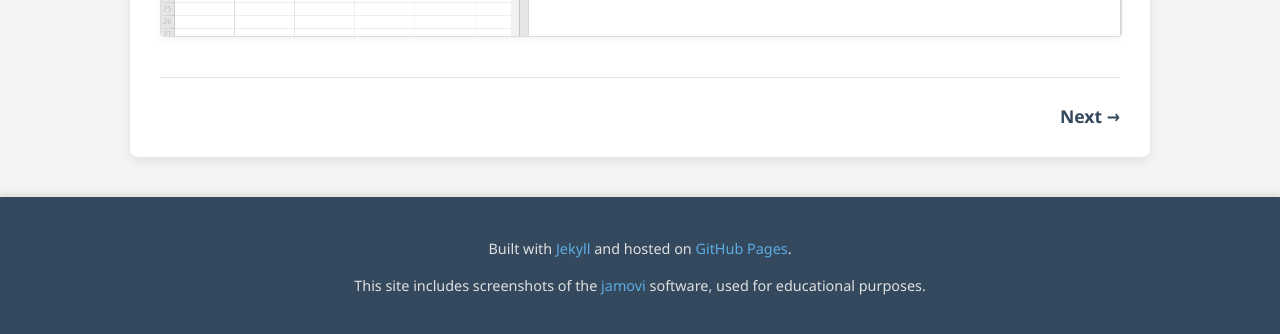
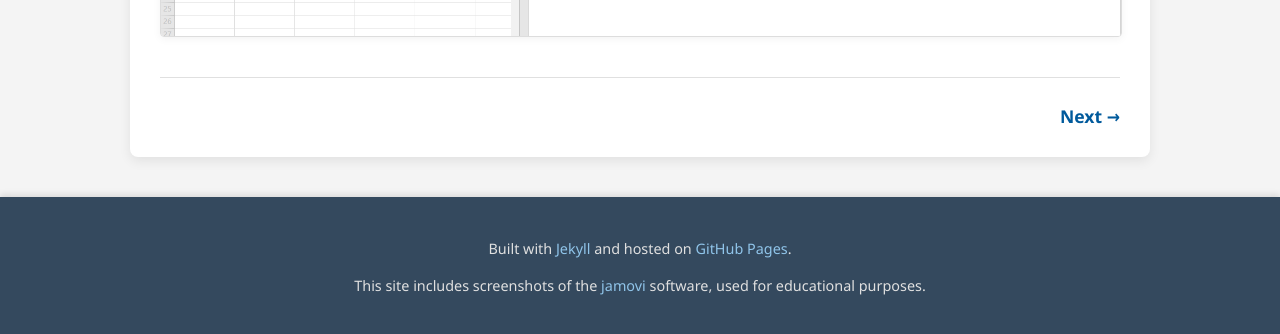
Before and after one commit to probe973/hsc-5066y, a Jekyll site: the page built from jamovi/getting-started/01-introduction.md, in a window 1280 px wide. Shown: the part 885-1219 px from the top of the page. Built offline with Jekyll 4.4.1, drawn with Linux system fonts in a browser that asks for light colours.

Commit message:
Update style.css

```diff
--- a/assets/css/style.css
+++ b/assets/css/style.css
@@ -41,6 +41,7 @@
     font-size: 1.1em;
 }
 
+/* --- Footer Styles (AAA Compliant) --- */
 footer {
     text-align: center;
     padding: 25px;
@@ -52,23 +53,22 @@
 }
 
 footer a {
-    color: #5dade2;
+    color: #90c5ea; /* A lighter blue that meets AAA on the dark background */
     text-decoration: none;
 }
 
 footer a:hover,
 footer a:focus {
     text-decoration: underline;
-    color: #85c1e9;
+    color: #ffffff; /* Simple white for hover */
 }
 
-/* --- Navigation Bar Styles --- */
+/* --- Navigation Bar Styles (AAA Compliant) --- */
 nav {
 background-color: #2c3e50;
 box-shadow: 0 2px 4px rgba(0,0,0,0.1);
 padding: 0.5rem 0;
 }
-
 nav ul {
 list-style-type: none;
 margin: 0;
@@ -77,7 +77,6 @@
 justify-content: center;
 flex-wrap: wrap;
 }
-
 nav ul li a {
 display: block;
 color: #ecf0f1;
@@ -88,16 +87,14 @@
 font-size: 1.0em;
 font-weight: 500;
 }
-
 nav ul li a:hover,
 nav ul li a:focus {
-    background-color: #3498db;
+background-color: #005A9C; /* NEW AAA-COMPLIANT DARK BLUE */
 color: #ffffff;
 outline: none;
 }
-
 nav ul li a.active {
-    background-color: #3498db;
+background-color: #005A9C; /* NEW AAA-COMPLIANT DARK BLUE */
 color: #ffffff;
 font-weight: bold;
 cursor: default;
@@ -363,14 +360,14 @@
     display: block;
 }
 
-/* --- Page Navigation (Next/Previous) Styles (Text Links) --- */
+/* --- Page Navigation (Next/Previous) Styles (FINAL - AAA Compliant Text Links) --- */
 .pagination-nav {
     display: flex;
     justify-content: space-between;
     align-items: center;
     margin-top: 2.5em;
     padding-top: 1.5em;
-    border-top: 1px solid #e0e0e0; /* A clean, thin separator line */
+    border-top: 1px solid #e0e0e0;
 }
 
 .pagination-prev {
@@ -382,7 +379,7 @@
 }
 
 .pagination-nav a {
-    color: #34495e; /* Use the dark blue from your header */
+    color: #005A9C; /* NEW AAA-COMPLIANT DARK BLUE */
     text-decoration: none;
     font-weight: 600;
     font-size: 1.1em;
@@ -390,6 +387,6 @@
 }
 
 .pagination-nav a:hover {
-    color: #3498db; /* A brighter blue on hover */
+    color: #00365f; /* An even darker blue for hover, to maintain contrast */
     text-decoration: underline;
 }
```
Lines whose indentation alone changed are shown as unchanged.
